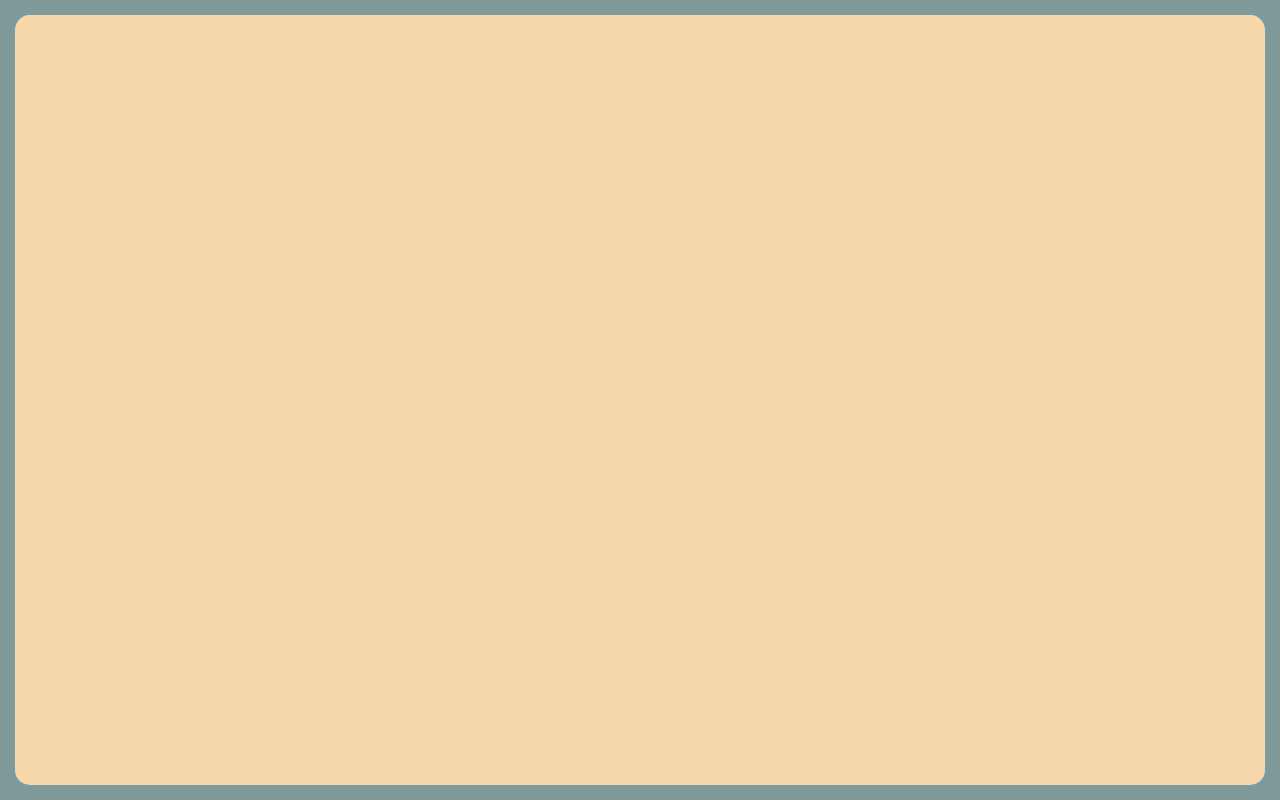
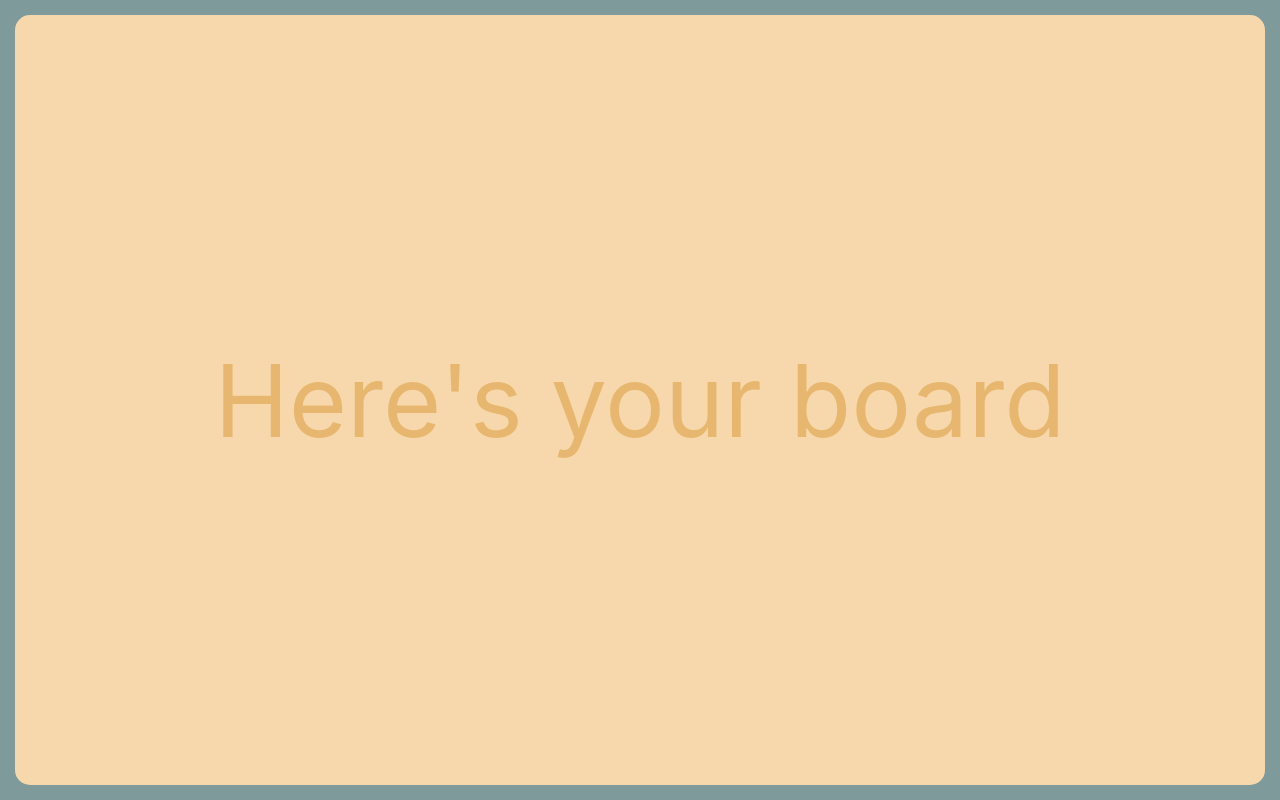
Before and after one commit to IgorBolotnikov/Vision-board, a React (Create React App) app: page / in a window 1280 px wide. Built offline with nearby package versions, Linux system fonts and the light colour scheme.

Commit message:
Add coard hint text and fix test

```diff
--- a/src/App.js
+++ b/src/App.js
@@ -4,7 +4,7 @@ import './index.css';
 function App() {
   return (
     <div className="board">
-
+      <h1 className="board-hint">Here's your board</h1>
     </div>
   );
 }
--- a/src/colors.css
+++ b/src/colors.css
@@ -1,4 +1,5 @@
 * {
   --board-color: #f6d8ac;
   --main-background: #7e9a9a;
+  --board-hint: #db9833;
 }
--- a/src/index.css
+++ b/src/index.css
@@ -22,4 +22,15 @@ code {
   background-color: var(--board-color);
   width: calc(100vw - var(--board-margin) * 2);
   height: calc(100vh - var(--board-margin) * 2);
+  display: flex;
+  align-items: center;
+  justify-content: center;
 }
+
+.board-hint {
+  color: var(--board-hint);
+  opacity: 0.5;
+  font-weight: 400;
+  font-size: 100px;
+  text-align: center;
+}
```
Also changed, not shown: 1 other file (tests, documents, lock files or other folders).
